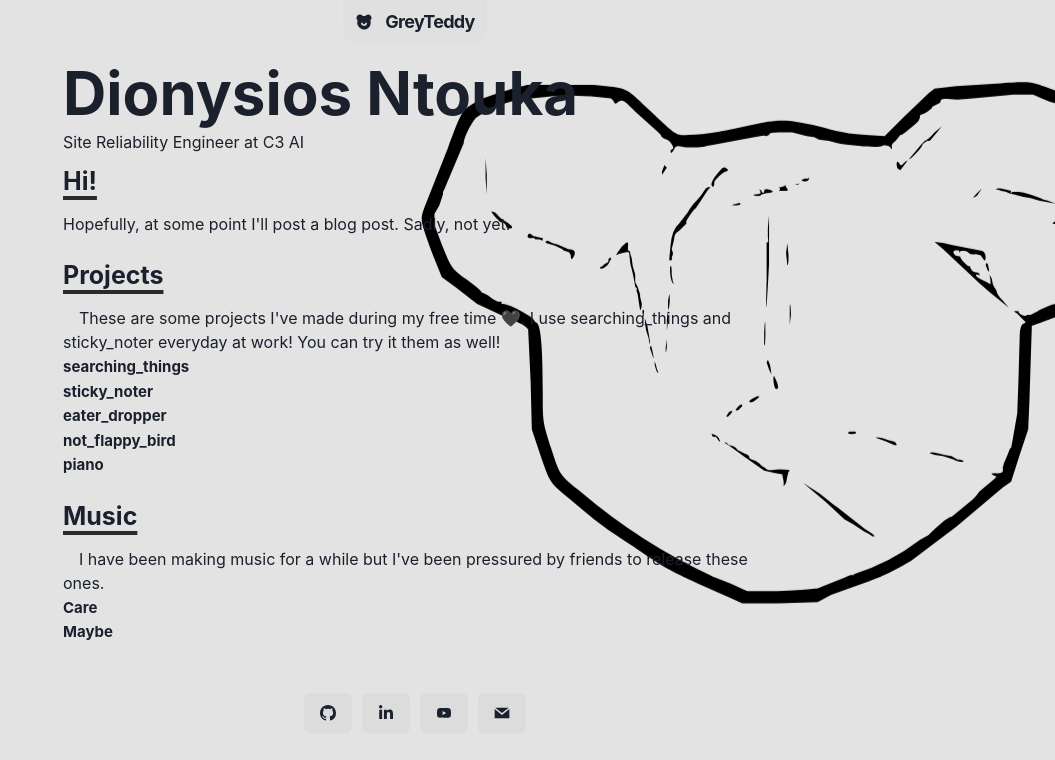
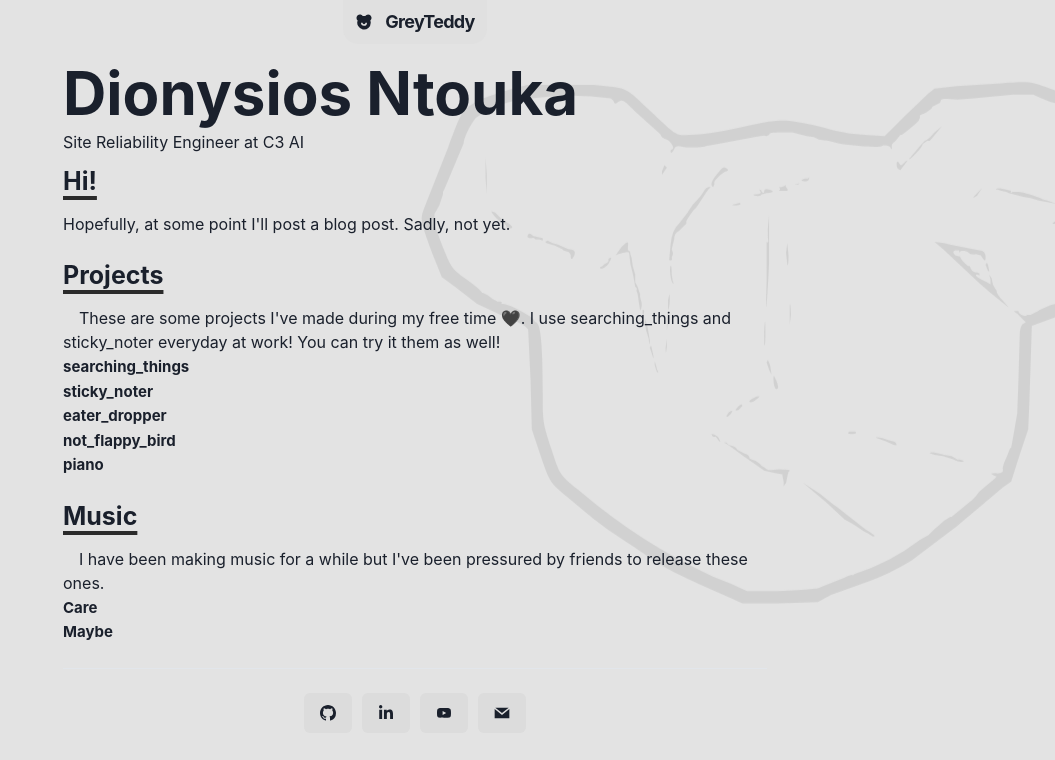
Before and after one commit to GreyTeddy/personal-website, a Next.js app: page / in a window 1280 px wide. Shown: the top 760 px of the page, without its empty margins (225-1280 px from the left). Built offline with nearby package versions, Linux system fonts and the light colour scheme.

Commit message:
add filter to svg depending on colour theme

```diff
--- a/components/background.tsx
+++ b/components/background.tsx
@@ -28,7 +28,7 @@ const Background = () => {
       background: useColorModeValue(lightImage, darkImage),
       animation: `${rotationKeyframe} 10s ease-in-out infinite`,
       // backgroundRepeat: 'repeat',
-      // filter: 'invert(1)'
+      filter: useColorModeValue('invert(82%)','invert(40%)')
     }}></Box>
   )
 }
```
